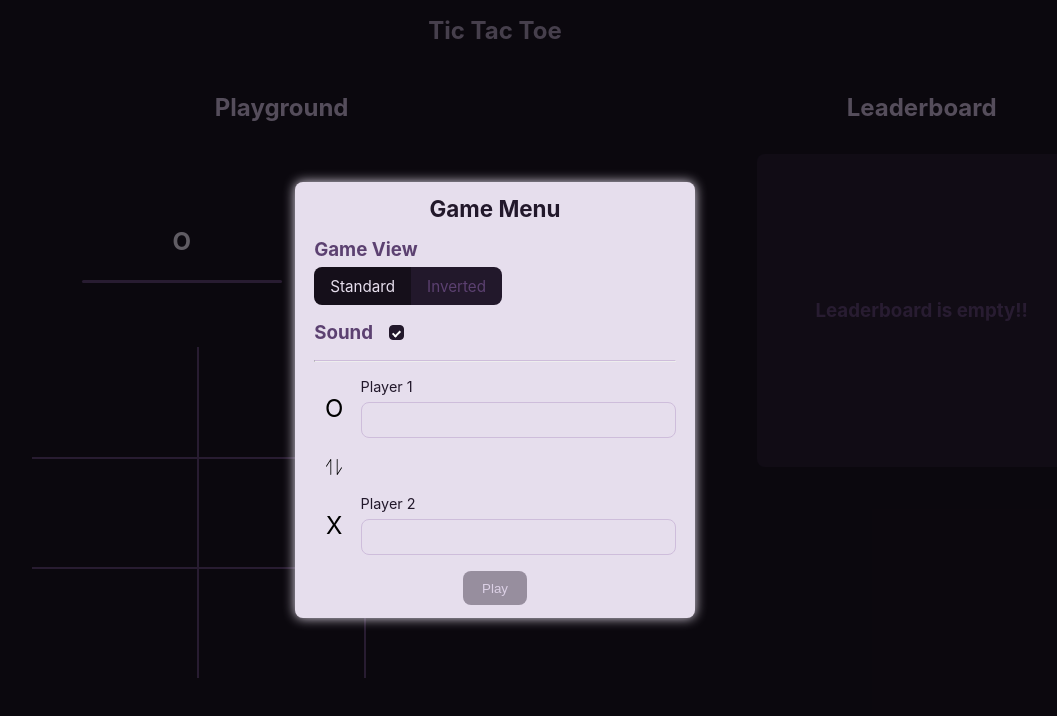
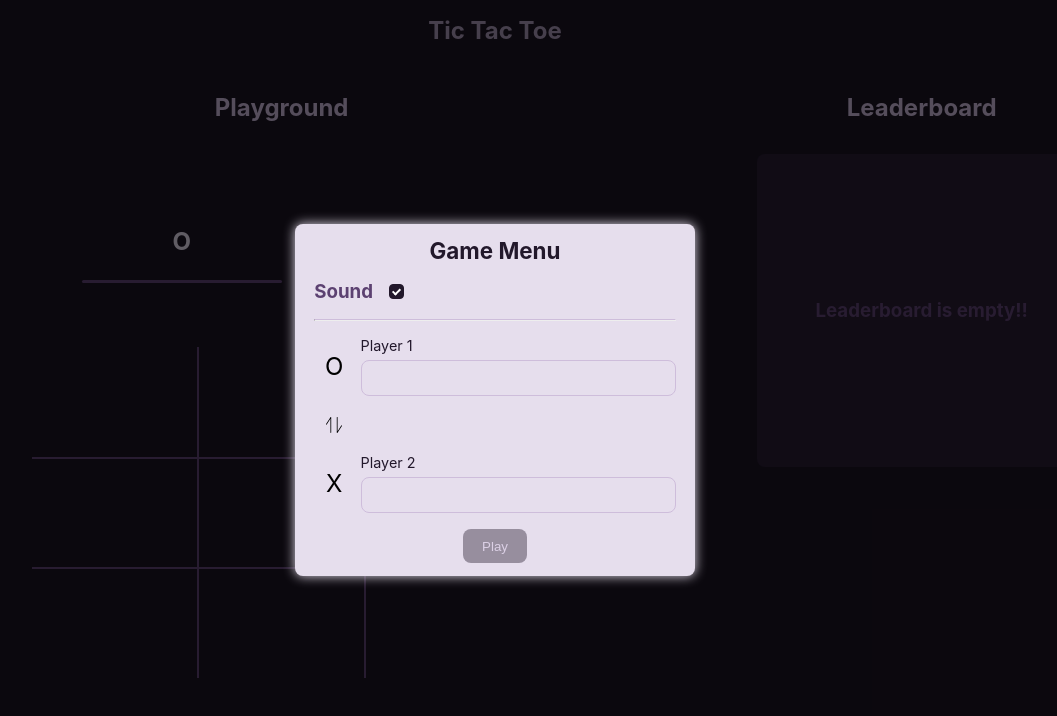
Before and after one commit to geekayush1812/tic-tac-toe, a React (Create React App) app: page / in a window 1280 px wide. Shown: the top 716 px of the page, without its empty margins (145-1202 px from the left). Built offline with nearby package versions, Linux system fonts and the light colour scheme.

Commit message:
remove: switch button component

```diff
--- a/src/common/GameSettings/GameSettings.tsx
+++ b/src/common/GameSettings/GameSettings.tsx
@@ -1,37 +1,19 @@
 import './gameSettings.css';
 
-import {
-  updateGameSound,
-  updateGameView,
-} from 'store/actions/gameMenuAction';
+import { updateGameSound } from 'store/actions/gameMenuAction';
 import {
   useDispatch,
   useSelector,
 } from 'store/hooks';
-import { gameView } from 'types/reducerTypes/gameMenuReducerTypes';
 import { Checkbox } from 'ui/Checkbox/Checkbox';
-import { SwitchButton } from 'ui/SwitchButton/SwitchButton';
 
 export const GameSettings = () => {
-    const {gameView,hasSound}=useSelector(state=>state.gameMenuReducer);
+    const {hasSound}=useSelector(state=>state.gameMenuReducer);
     const dispatch = useDispatch();
-    const onGameViewChange=(item:gameView)=>{
-        dispatch(updateGameView(item))
-    }
     const onGameSoundChange=()=>{
         dispatch(updateGameSound());
     }
     return (
-        <>
-            <div className="menuItem">
-                <h3>Game View</h3>
-                <div className="gameViewContainer">
-                    <SwitchButton
-                        selectedItem={gameView}
-                        onClickItem={onGameViewChange}
-                        dataItems={['Standard','Inverted']} />
-                </div>
-            </div>
         <div className="menuItem soundMenuItem">
             <h3>Sound</h3>
             <Checkbox
@@ -39,6 +21,5 @@ export const GameSettings = () => {
                 checked={hasSound}
                 onChange={onGameSoundChange} />
         </div>
-        </>
     )
 }
--- a/src/store/actionTypes/gameMenuActionTypes.ts
+++ b/src/store/actionTypes/gameMenuActionTypes.ts
@@ -1,4 +1,3 @@
-export const UPDATE_GAME_VIEW = 'UPDATE_GAME_VIEW';
 export const UPDATE_GAME_SOUND = 'UPDATE_GAME_SOUND';
 export const UPDATE_PLAYER_ONE_NAME = 'UPDATE_PLAYER_ONE_NAME';
 export const UPDATE_PLAYER_TWO_NAME = 'UPDATE_PLAYER_TWO_NAME';
--- a/src/store/actions/gameMenuAction.ts
+++ b/src/store/actions/gameMenuAction.ts
@@ -2,16 +2,10 @@ import {
   RESET_GAME_MENU,
   SWITCH_PLAYER_NOUGHT_CROSS_CHOICE,
   UPDATE_GAME_SOUND,
-  UPDATE_GAME_VIEW,
   UPDATE_PLAYER_ONE_NAME,
   UPDATE_PLAYER_TWO_NAME,
 } from 'store/actionTypes/gameMenuActionTypes';
-import { gameView } from 'types/reducerTypes/gameMenuReducerTypes';
 
-export const updateGameView = (view:gameView)=>({
-    type:UPDATE_GAME_VIEW,
-    payload:view
-})
 export const updateGameSound = ()=>({
     type:UPDATE_GAME_SOUND
 })
--- a/src/store/reducers/gameMenuReducer.ts
+++ b/src/store/reducers/gameMenuReducer.ts
@@ -5,7 +5,6 @@ import {
 } from 'types/reducerTypes/gameMenuReducerTypes';
 
 const initialGameMenuState:gameMenu={
-    gameView:'Standard',
     hasSound:true,
     playerOne:{
         name:'',
@@ -22,11 +21,6 @@ const gameMenuReducer=(
     action:gameMenuActionType
 ) : gameMenu => {
     switch(action.type){
-        case gameMenuActionTypes.UPDATE_GAME_VIEW:
-            return {
-                ...state,
-                gameView:action.payload
-            };
         case gameMenuActionTypes.UPDATE_GAME_SOUND:
             return {
                 ...state,
--- a/src/types/reducerTypes/gameMenuReducerTypes.ts
+++ b/src/types/reducerTypes/gameMenuReducerTypes.ts
@@ -1,11 +1,9 @@
-export type gameView = 'Standard'|'Inverted';
 export type noughtOrCross='nought'|'cross';
 export type player = {
     name:string;
     noughtOrCross:noughtOrCross;
 };
 export type gameMenu = {
-    gameView:gameView;
     hasSound:boolean;
 } & Record<'playerOne'|'playerTwo',player> ;
 
--- a/src/ui/SwitchButton/Item.tsx
+++ /dev/null
@@ -1,13 +0,0 @@
-import './item.css';
-
-import { SwitchButtonItemProps } from 'types/uiTypes';
-
-export const Item = ({children,item,onClick,selectedItem}:SwitchButtonItemProps) => {
-    return (
-        <li
-            onClick={()=>{onClick && onClick(item)}}
-            className={`switchButtonItem ${selectedItem === item ? 'active' : 'inactive' }`}>
-                {children}
-        </li>
-    )
-}
--- a/src/ui/SwitchButton/SwitchButton.tsx
+++ /dev/null
@@ -1,25 +0,0 @@
-import './switchButton.css';
-
-import { SwitchButtonProps } from 'types/uiTypes';
-
-import { Item } from './Item';
-
-export const SwitchButton = ({selectedItem,onClickItem,dataItems}:SwitchButtonProps) => {
-    return (
-        <ul  className='switchButtonContainer'>
-              {
-                dataItems.map((data,index)=>{
-                    return (
-                        <Item
-                            key={index}
-                            item={data}
-                            onClick={onClickItem}
-                            selectedItem={selectedItem}>
-                                {data}
-                        </Item>
-                    )
-                })
-              }
-        </ul>
-    )
-}
--- a/src/ui/SwitchButton/item.css
+++ /dev/null
@@ -1,7 +0,0 @@
-li.switchButtonItem {
-    display: block;
-    padding: 0.6rem 1rem;
-    font-size: 0.95rem;
-    color: var(--white500);
-    transition: color 300ms;
-}
--- a/src/ui/SwitchButton/switchButton.css
+++ /dev/null
@@ -1,19 +0,0 @@
-ul.switchButtonContainer {
-    list-style-type: none;
-    padding: 0;
-    display: flex;
-    align-items: center;
-}
-ul.switchButtonContainer > li:first-child {
-    border-radius: var(--roundness-s) 0 0 var(--roundness-s);
-}
-ul.switchButtonContainer > li:last-child {
-    border-radius: 0 var(--roundness-s) var(--roundness-s) 0;
-}
-ul.switchButtonContainer > li.active {
-    color: var(--white900);
-    background-color: var(--primaryColor900);
-}
-ul.switchButtonContainer > li.inactive {
-    background-color: var(--primaryColor500);
-}
```
Also changed, not shown: src/types/uiTypes.ts (+0 -13 lines). Lines whose indentation alone changed are shown as unchanged.
